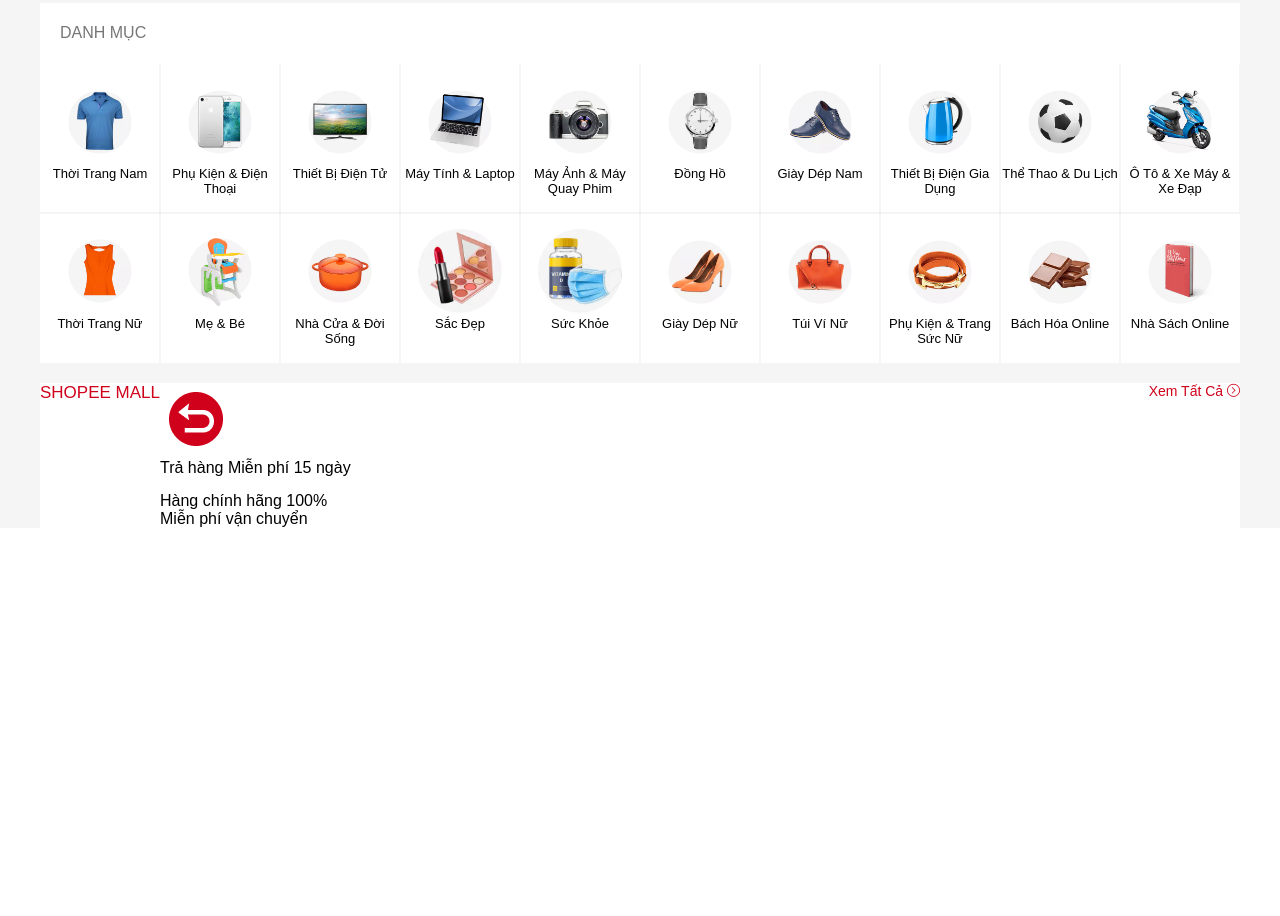
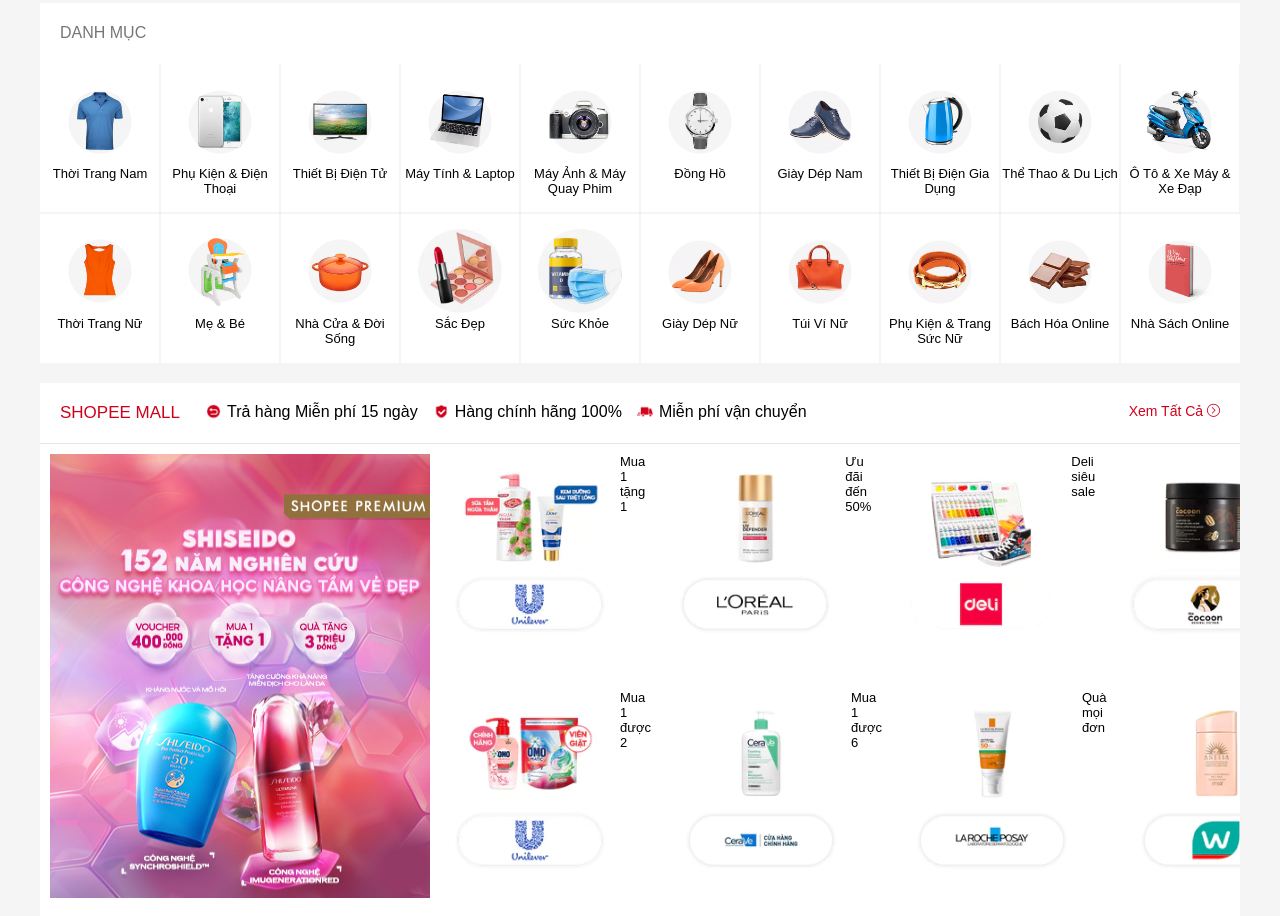
Before and after one commit to khanhkiet00/web-project, a plain HTML site: page Index.html in a window 1280 px wide. Shown: the part 266-1182 px from the top of the page. Before the commit the page ends 800 px from the top, so only its background shows below. Drawn offline with Linux system fonts and the light colour scheme.

Commit message:
design shopee mall in file index.html

```diff
--- a/Index.html
+++ b/Index.html
@@ -347,28 +347,28 @@
                     <div class="sm-title">
                         <div class="sm-item">
                             <div>
-                                <a href="" class="uppercase font-size_17">shopee mall</a>
+                                <a href="" class="uppercase font-size_17 mr-10">shopee mall</a>
                             </div>
-                            <div>
-                                <div>
+                            <div class="sm-list">
+                                <div class="ml-10">
                                     <div>
-                                        <img src="./assets/Img/return-icon.png" alt="">
+                                        <img class="sm-icon" src="./assets/Img/shopee-mall/return-icon.png" alt="">
                                     </div>
                                     <div>
                                         <p>Trả hàng Miễn phí 15 ngày</p>
                                     </div>
                                 </div>
-                                <div>
+                                <div class="ml-10">
                                     <div>
-                                        <img src="./assets/Img/" alt="">
+                                        <img class="sm-icon" src="./assets/Img/shopee-mall/protection.png" alt="">
                                     </div>
                                     <div>
                                         <p>Hàng chính hãng 100%</p>
                                     </div>
                                 </div>
-                                <div>
+                                <div class="ml-10">
                                     <div>
-
+                                        <img class="sm-icon" src="./assets/Img/shopee-mall/ship.png" alt="">
                                     </div>
                                     <div>
                                         <p>Miễn phí vận chuyển</p>
@@ -382,7 +382,90 @@
                     </div>
 
                     <div class="sm-content">
+                        <div>
+                            <img src="./assets/Img/shopee-mall/sm-img.jpg" alt="">
+                        </div>
+                        <div class="sm-catalogue">
+                            <div>
+                                <div class="pd10">
+                                    <div>
+                                        <img src="./assets/Img/shopee-mall/sm-img1.webp" alt="">
+                                    </div>
+                                    <div>
+                                        <p>Mua 1 tặng 1</p>
+                                    </div>
+                                </div>
+                                <div class="pd10">
+                                    <div>
+                                        <img src="./assets/Img/shopee-mall/sm-img2.webp" alt="">
+                                    </div>
+                                    <div>
+                                        <p>Ưu đãi đến 50%</p>
+                                    </div>
+                                </div>
+                                <div class="pd10">
+                                    <div>
+                                        <img src="./assets/Img/shopee-mall/sm-img3.webp" alt="">
+                                    </div>
+                                    <div>
+                                        <p>Deli siêu sale</p>
+                                    </div>
+                                </div>
+                                <div class="pd10">
+                                    <div>
+                                        <img src="./assets/Img/shopee-mall/sm-img4.webp" alt="">
+                                    </div>
+                                    <div>
+                                        <p>Mua 1 tặng 1</p>
+                                    </div>
+                                </div>
+                                <div class="pd10">
+                                    <div>
+                                        <img src="./assets/Img/shopee-mall/sm-img5.webp" alt="">
+                                    </div>
+                                    <div>
+                                        <p>Thời trang -50%</p>
+                                    </div>
+                                </div>
+                            </div>
+                            <div>
+                                <div class="pd10">
+                                    <div>
+                                        <img src="./assets/Img/shopee-mall/sm-img6.webp" alt="">
+                                    </div>
+                                    <div>
+                                        <p>Mua 1 được 2</p>
+                                    </div>
+                                </div>
+                                <div class="pd10">
+                                    <div>
+                                        <img src="./assets/Img/shopee-mall/sm-img7.webp" alt="">
+                                    </div>
+                                    <div>
+                                        <p>Mua 1 được 6</p>
+                                    </div>
+                                </div>
+                                <div class="pd10">
+                                    <div>
+                                        <img src="./assets/Img/shopee-mall/sm-img8.webp" alt="">
+                                    </div>
+                                    <div>
+                                        <p>Quà mọi đơn</p>
+                                    </div>
+                                </div>
+                                <div class="pd10">
+                                    <div>
+                                        <img src="./assets/Img/shopee-mall/sm-img9.webp" alt="">
+                                    </div>
+                                    <div>
+                                        <p>Mua là có quà</p>
+                                    </div>
+                                </div>
+                                <div class="pd10">
 
+                                </div>
+                            </div>
+                        </div>
                     </div>
                 </div>
             </div>
--- a/assets/css/base.css
+++ b/assets/css/base.css
@@ -25,6 +25,18 @@
     padding-top: 16px;
 }
 
+.pd10 {
+    padding: 10px;
+}
+
+.mr-10 {
+    margin-right: 10px;
+}
+
+.ml-10 {
+    margin-left: 10px;
+}
+
 .uppercase {
     text-transform: uppercase;
 }
--- a/assets/css/main.css
+++ b/assets/css/main.css
@@ -200,11 +200,25 @@
 .shopee-mall .sm-title {
     display: flex;
     justify-content: space-between;
+    padding: 20px 20px;
 }
 
 .shopee-mall .sm-item {
     display: flex;
+}
 
+.shopee-mall .sm-item .sm-list {
+    display: flex;
+}
+
+.shopee-mall .sm-item .sm-list div {
+    display: flex;
+}
+
+.shopee-mall .sm-item .sm-icon {
+    width: 17px;
+    height: 17px;
+    margin: 0 5px;
 }
 
 .shopee-mall .sm-item p {
@@ -216,6 +230,39 @@
     color: #d0011b;
 }
 
+.shopee-mall .sm-content {
+    border-top: 1px solid rgba(0, 0, 0, 0.1);
+    display: flex;
+
+}
+
+.shopee-mall .sm-content>div>img {
+    padding: 10px 0px 10px 10px;
+}
+
+.shopee-mall .sm-content img{
+    width: 390px;
+    height: 464px;
+}
+
+.shopee-mall .sm-content .sm-catalogue {
+    overflow-y: auto;
+}
+
+.shopee-mall .sm-content .sm-catalogue div {
+    display: flex;
+}
+
+
+.shopee-mall .sm-catalogue img {
+    width: 180px;
+    height: 216px;
+}
+/*
+.shopee-mall .sm-content .pd10 div {
+    display: block;
+} */
+
 .footer {
 
 }
```
Also changed, not shown: ProcessNote.txt (deleted), assets/Img/shopee-mall/protection.png (added), assets/Img/shopee-mall/return-icon.png (renamed from assets/Img/return-icon.png), assets/Img/shopee-mall/ship.png (added), assets/Img/shopee-mall/sm-img.jpg (added), assets/Img/shopee-mall/sm-img1.webp (added), assets/Img/shopee-mall/sm-img2.webp (added), assets/Img/shopee-mall/sm-img3.webp (added), assets/Img/shopee-mall/sm-img4.webp (added), assets/Img/shopee-mall/sm-img5.webp (added), assets/Img/shopee-mall/sm-img6.webp (added), assets/Img/shopee-mall/sm-img7.webp (added), assets/Img/shopee-mall/sm-img8.webp (added), assets/Img/shopee-mall/sm-img9.webp (added).
